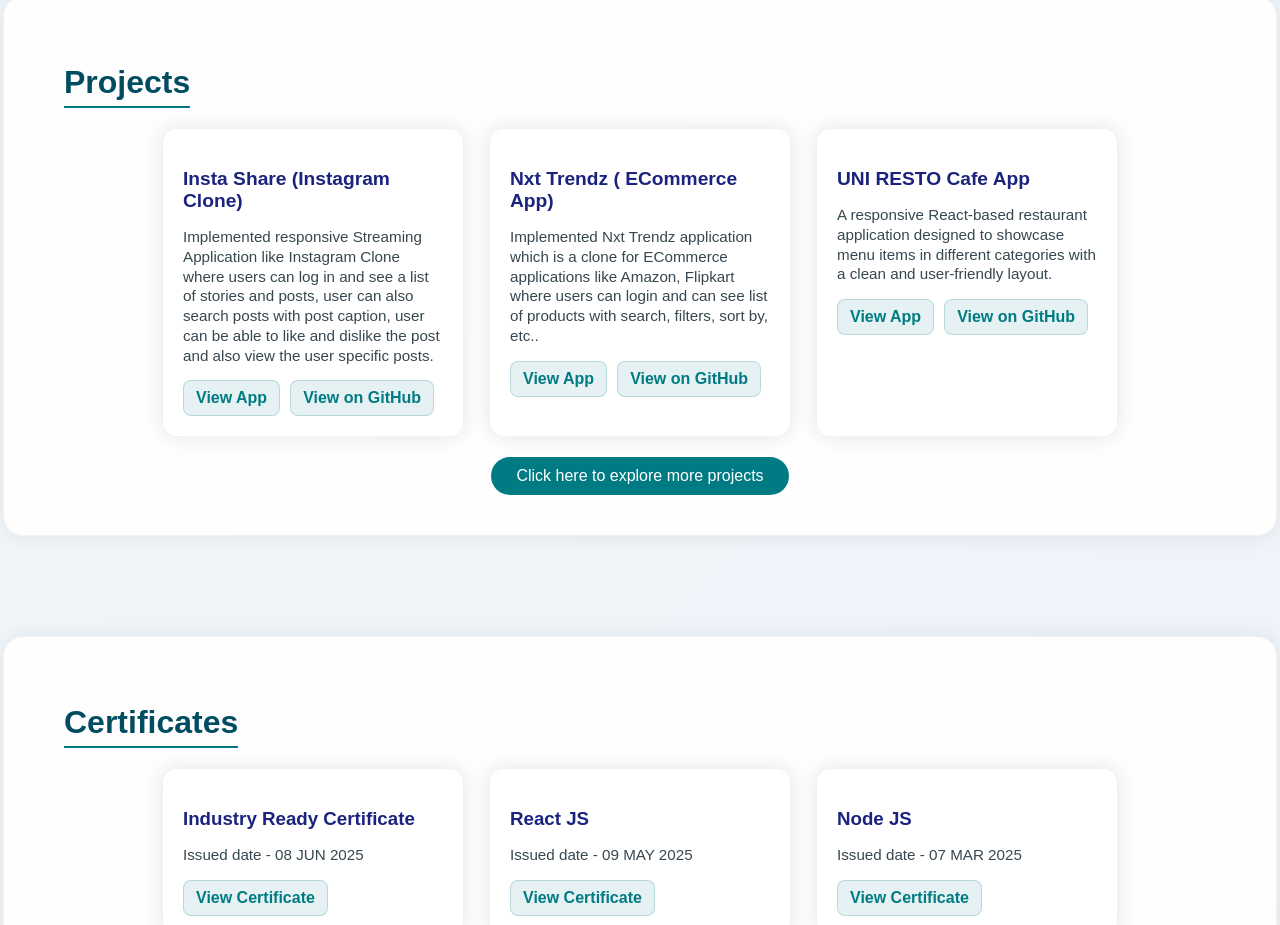
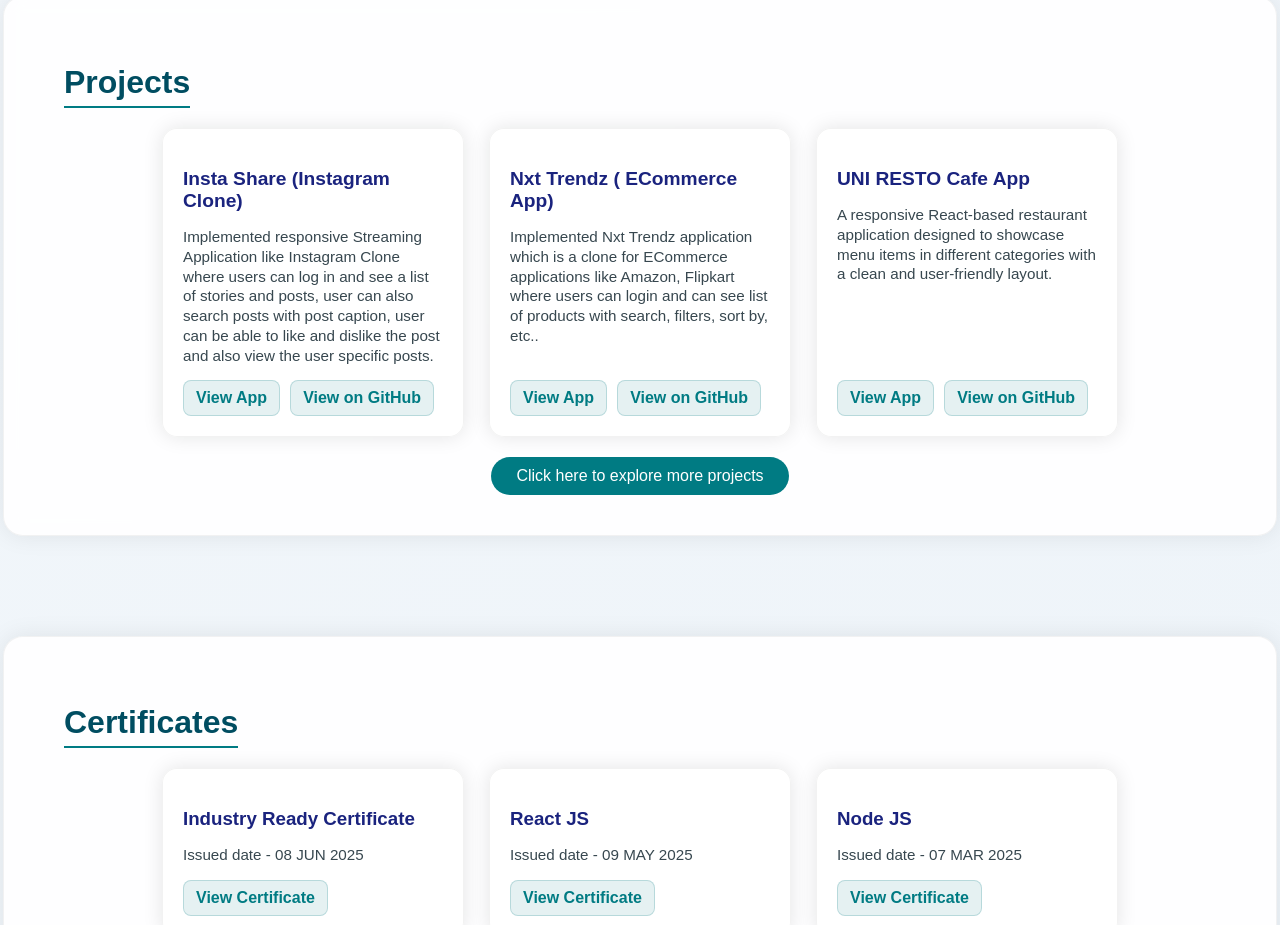
Before and after one commit to Shibili8/My-Portfolio, a React (Create React App) app: page / in a window 1280 px wide. Shown: the part 1620-2545 px from the top of the page. Built offline with nearby package versions, Linux system fonts and the light colour scheme.

Commit message:
CV and Project Updated

```diff
--- a/src/components/Home/index.css
+++ b/src/components/Home/index.css
@@ -286,6 +286,9 @@ section p {
   transition: transform 0.3s ease, box-shadow 0.3s ease;
   box-shadow: 0 0 20px rgba(0, 0, 0, 0.1);
   text-align: left;
+  display: flex;
+  flex-direction: column;
+  justify-content: space-between;
 }
 
 .project-card h3 {
--- a/src/components/Home/index.js
+++ b/src/components/Home/index.js
@@ -150,10 +150,12 @@ I’m proficient in creating and integrating RESTful APIs, implementing secure a
       <h2>Projects</h2>
       <div className="projects-container">
         <div className="project-card">
+          <div>
           <h3>Insta Share (Instagram Clone)</h3>
           <p>Implemented responsive Streaming Application like Instagram Clone where users can log in and see a list of
 stories and posts, user can also search posts with post caption, user can be able to like and dislike the post and
 also view the user specific posts.</p>
+            </div>
               <div className="app-link-container">
           <a
             href="https://shibiliinstaclo.ccbp.tech"
@@ -174,9 +176,11 @@ also view the user specific posts.</p>
           </div>
         </div>
         <div className="project-card">
+          <div>
           <h3>Nxt Trendz ( ECommerce App)</h3>
           <p>Implemented Nxt Trendz application which is a clone for ECommerce applications like Amazon, Flipkart where
 users can login and can see list of products with search, filters, sort by, etc..</p>
+          </div>
           <div className="app-link-container">
           <a
             href="https://shibilinxttrdz.ccbp.tech"
@@ -197,9 +201,11 @@ users can login and can see list of products with search, filters, sort by, etc.
           </div>
         </div>
         <div className="project-card">
+          <div>
           <h3>UNI RESTO Cafe App</h3>
           <p>A responsive React-based restaurant application designed to showcase menu items in different categories with a
 clean and user-friendly layout.</p>
+          </div>
           <div className="app-link-container">
           <a
             href="https://shibili-uni-resto-cafe-app-1.vercel.app/"
```
